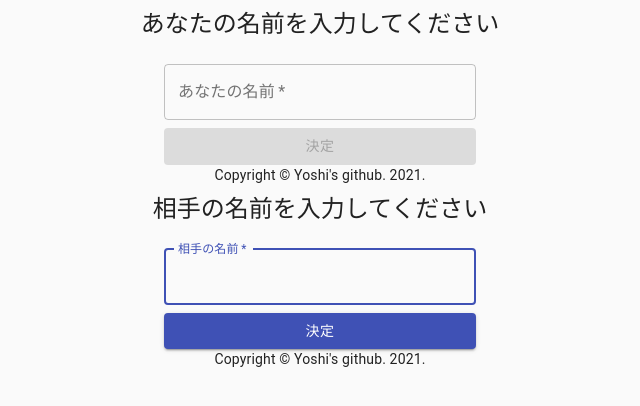
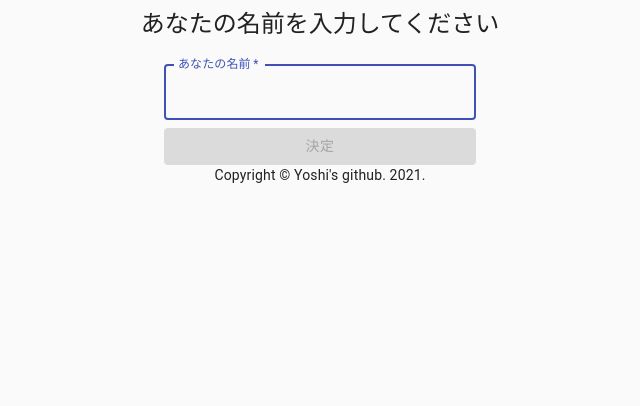
Before and after one commit to Yoshihiro4218/webrtc-practice, a React (Create React App) app in the folder react-starter-kit-in-javascript-with-node-v14.15.1-1.2/: page / in a window 1280 px wide. Shown: the top 406 px of the page, without its empty margins (320-960 px from the left). Built offline with nearby package versions, Linux system fonts and the light colour scheme.

Commit message:
フォーム整備(昨日の進捗)

```diff
--- a/react-starter-kit-in-javascript-with-node-v14.15.1-1.2/src/components/App.js
+++ b/react-starter-kit-in-javascript-with-node-v14.15.1-1.2/src/components/App.js
@@ -17,13 +17,15 @@ const getMedia = async () => {
 const App = () => {
   const [localPeerName, setLocalPeerName] = useState('');
   const [remotePeerName, setRemotePeerName] = useState('');
+  console.log(`local: ${localPeerName}, remote: ${remotePeerName}`);
 
   return (
     <>
       <InputFormLocal localPeerName={localPeerName}
-                      setLocalPeerName={setLocalPeerName} />
-      <InputFormRemote remotePeerName={remotePeerName}
-                       setRemotePeerName={setRemotePeerName} />
+                      setLocalPeerName={setLocalPeerName}/>
+      <InputFormRemote localPeerName={localPeerName}
+                       remotePeerName={remotePeerName}
+                       setRemotePeerName={setRemotePeerName}/>
     </>
   );
 }
--- a/react-starter-kit-in-javascript-with-node-v14.15.1-1.2/src/components/InputFormLocal.js
+++ b/react-starter-kit-in-javascript-with-node-v14.15.1-1.2/src/components/InputFormLocal.js
@@ -80,9 +80,7 @@ export default function InputFormLocal({localPeerName, setLocalPeerName}) {
                 if (e.target.value === '') return;
                 if (e.key === 'Enter') initializeLocalPeer(e);
               }}
-              onCompositionEnd={() => {
-                setIsComposed(false)
-              }}
+              onCompositionEnd={() => setIsComposed(false)}
               onCompositionStart={() => setIsComposed(true)}
             />
             <Button
--- a/react-starter-kit-in-javascript-with-node-v14.15.1-1.2/src/components/InputFormRemote.js
+++ b/react-starter-kit-in-javascript-with-node-v14.15.1-1.2/src/components/InputFormRemote.js
@@ -1,5 +1,5 @@
 import * as React from 'react';
-import {useState} from 'react';
+import {useCallback, useEffect, useState} from 'react';
 import Button from '@material-ui/core/Button';
 import CssBaseline from '@material-ui/core/CssBaseline';
 import TextField from '@material-ui/core/TextField';
@@ -25,18 +25,25 @@ function Copyright(props) {
 
 const theme = createMuiTheme();
 
-export default function InputFormRemote({remotePeerName, setRemotePeerName}) {
+export default function InputFormRemote({localPeerName, remotePeerName, setRemotePeerName}) {
   const label = '相手の名前';
+  const [name, setName] = useState('');
+  const [disabled, setDisabled] = useState(true);
+  const [isComposed, setIsComposed] = useState(false);
 
-  const handleSubmit = (event) => {
-    event.preventDefault();
-    const data = new FormData(event.currentTarget);
-    // eslint-disable-next-line no-console
-    console.log({
-      email: data.get('email'),
-      password: data.get('password'),
-    });
-  };
+  useEffect(() => {
+    const disabled = name === '';
+    setDisabled(disabled);
+  }, [name])
+
+  const initializeRemotePeer = useCallback((e) => {
+    console.log('initial!')
+    setRemotePeerName(name);
+    e.preventDefault();
+  }, [name, setRemotePeerName]);
+
+  if (localPeerName === '') return <></>;
+  if (remotePeerName !== '') return <></>;
 
   return (
     <ThemeProvider theme={theme}>
@@ -53,7 +60,7 @@ export default function InputFormRemote({remotePeerName, setRemotePeerName}) {
           <Typography component="h1" variant="h5">
             {label}を入力してください
           </Typography>
-          <Box component="form" onSubmit={handleSubmit} noValidate sx={{mt: 1}}>
+          <Box component="form" noValidate sx={{mt: 1}}>
             <TextField
               variant={"outlined"}
               margin="normal"
@@ -62,6 +69,18 @@ export default function InputFormRemote({remotePeerName, setRemotePeerName}) {
               label={label}
               name="name"
               autoFocus
+              onChange={(e) => {
+                setName(e.target.value)
+              }}
+              value={name}
+              onKeyDown={(e) => {
+                console.log('keyDown!')
+                if (isComposed) return;
+                if (e.target.value === '') return;
+                if (e.key === 'Enter') initializeRemotePeer(e);
+              }}
+              onCompositionEnd={() => setIsComposed(false)}
+              onCompositionStart={() => setIsComposed(true)}
             />
             <Button
               type="submit"
@@ -69,6 +88,8 @@ export default function InputFormRemote({remotePeerName, setRemotePeerName}) {
               variant="contained"
               color={"primary"}
               sx={{mt: 3, mb: 2}}
+              disabled={disabled}
+              onClick={(e) => initializeRemotePeer(e)}
             >
               決定
             </Button>
```
